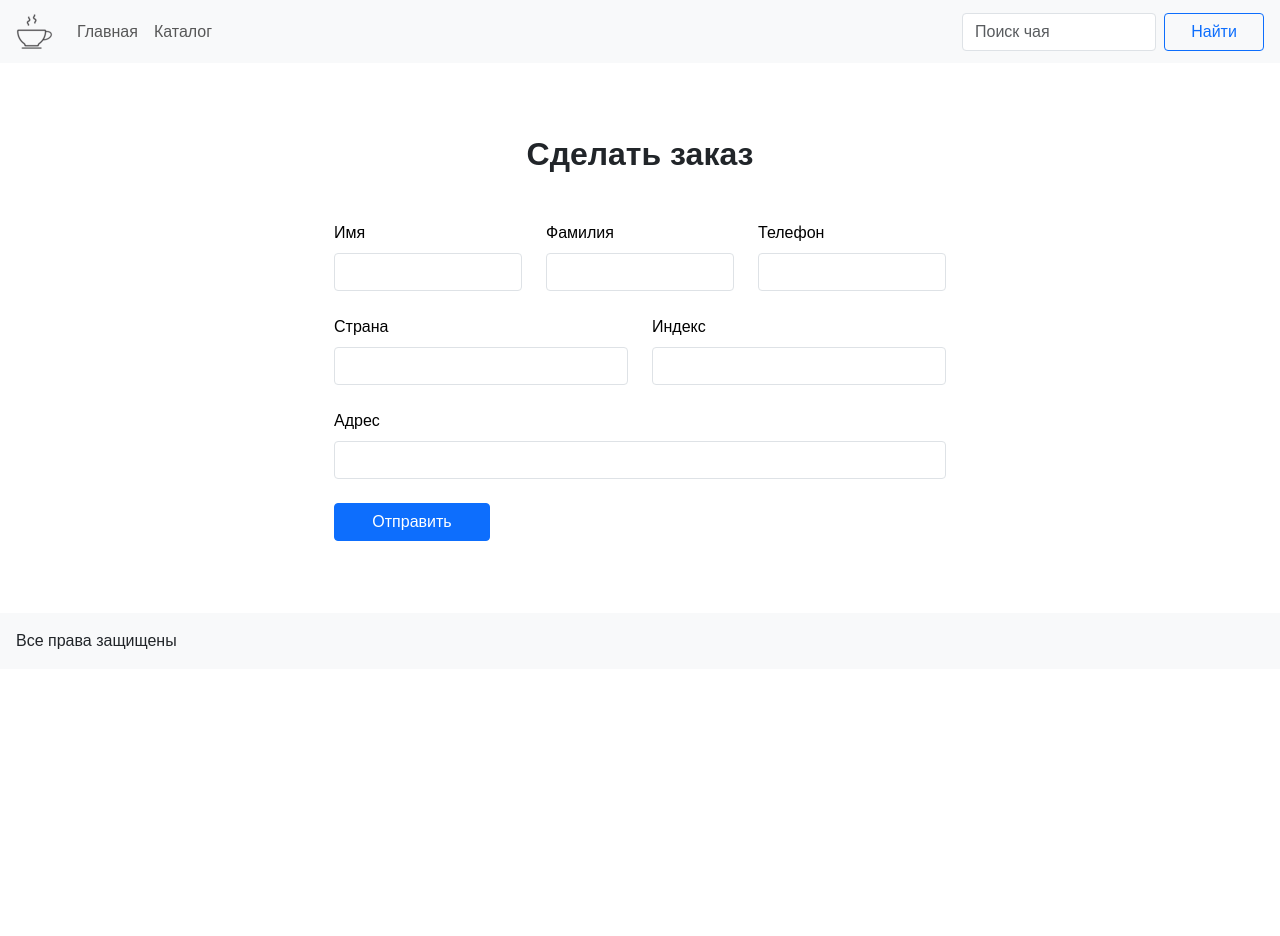
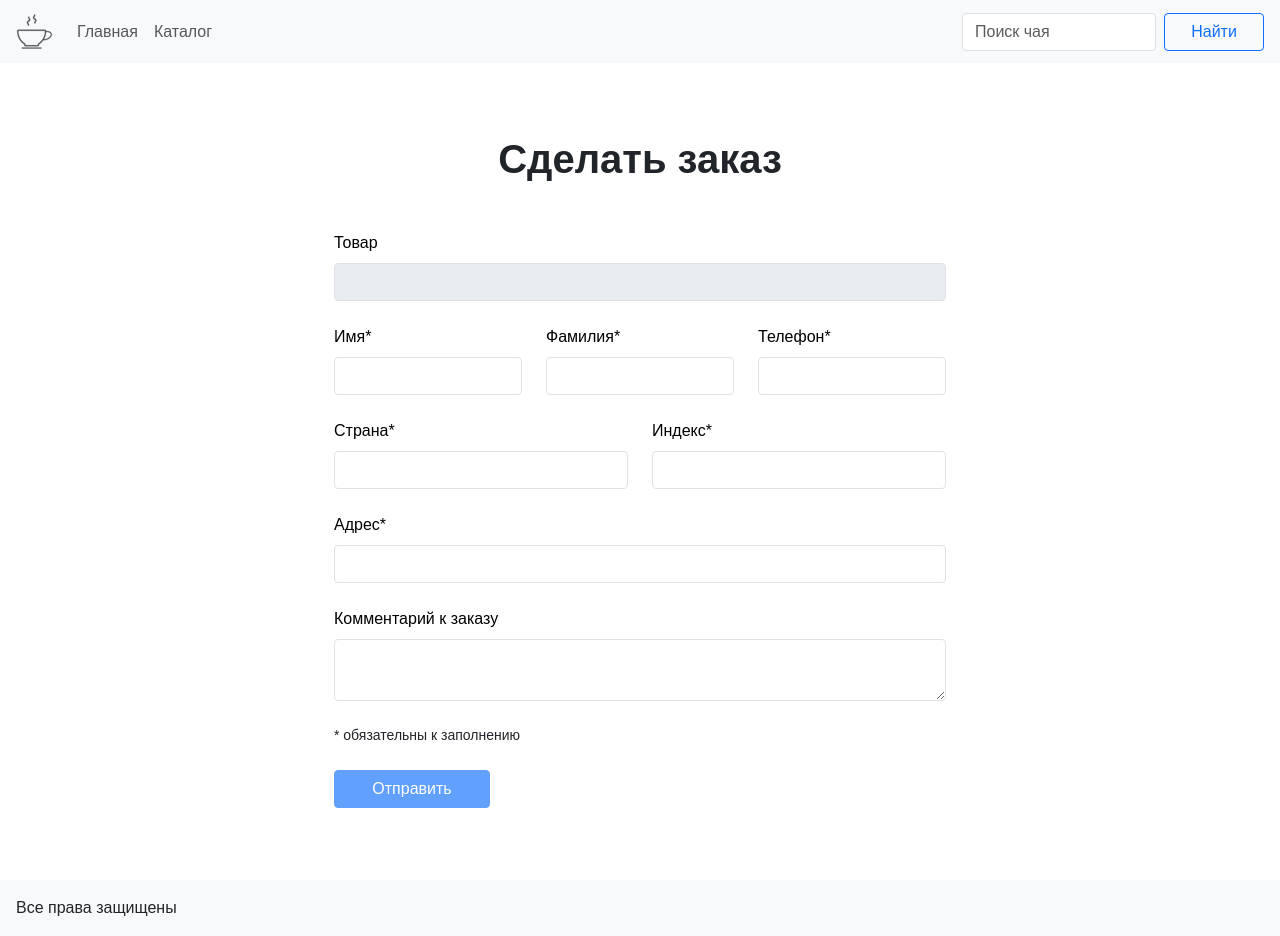
Before and after one commit to AciaKr/tea, an Angular app: page /order in a window 1280 px wide. Before the commit the page ends 800 px from the top, so only its background shows below. Built offline with nearby package versions, Linux system fonts and the light colour scheme.

Commit message:
release order page

```diff
--- a/src/app/app.component.html
+++ b/src/app/app.component.html
@@ -1,6 +1,6 @@
-<div class="container-fluid px-0">
+<div class="container-fluid px-0 wrapper">
   <header-component></header-component>
-  <main class="main">
+  <main class="main flex-grow-1">
     <div class="container-xxl px-0 py-5">
       <router-outlet></router-outlet>
     </div>
--- a/src/app/app.module.ts
+++ b/src/app/app.module.ts
@@ -1,5 +1,7 @@
 import { NgModule } from '@angular/core';
 import { BrowserModule } from '@angular/platform-browser';
+import {HttpClientModule} from "@angular/common/http";
+import {ReactiveFormsModule} from "@angular/forms";
 
 import { AppRoutingModule } from './app-routing.module';
 import { AppComponent } from './app.component';
@@ -9,8 +11,8 @@ import { ProductComponent } from './components/pages/product/product.component';
 import { OrderComponent } from './components/pages/order/order.component';
 import { HeaderComponent } from './components/common/header/header.component';
 import { FooterComponent } from './components/common/footer/footer.component';
-import {HttpClientModule} from "@angular/common/http";
 import { CompressTextPipe } from './pipes/compress-text.pipe';
+
 
 @NgModule({
   declarations: [
@@ -27,6 +29,7 @@ import { CompressTextPipe } from './pipes/compress-text.pipe';
     BrowserModule,
     AppRoutingModule,
     HttpClientModule,
+    ReactiveFormsModule
   ],
   providers: [],
   bootstrap: [AppComponent]
--- a/src/app/components/pages/order/order.component.html
+++ b/src/app/components/pages/order/order.component.html
@@ -1,36 +1,135 @@
-<section class="order py-4 mx-1 wow animate__bounceInUp" id="orderSection">
-  <h2 class="title text-center fw-bold mb-5">Сделать заказ</h2>
-  <form class="order__form row g-4 mx-auto" id="orderForm">
-    <div class="col-md-4">
-      <label for="inputName" class="form-label text-black">Имя</label>
-      <input type="text" class="form-control rounded-1" id="inputName">
+<section class="order py-4 mx-1 wow animate__bounceInUp">
+  <h1 class="title text-center fw-bold mb-5" *ngIf="isActiveForm">Сделать заказ</h1>
+  <form class="order__form row g-4 mx-auto"
+        *ngIf="isActiveForm"
+        [formGroup]="formOrder"
+        novalidate
+        (ngSubmit)="submit()">
+    <div class="col-md-12">
+      <label for="inputProduct" class="form-label text-black">Товар</label>
+      <input type="text"
+             name="product"
+             class="form-control rounded-1"
+             id="inputProduct"
+             formControlName="product"
+             readonly
+      >
     </div>
     <div class="col-md-4">
-      <label for="inputSurname" class="form-label text-black">Фамилия</label>
-      <input type="text" class="form-control rounded-1" id="inputSurname">
+      <label for="inputUserName" class="form-label text-black">Имя*</label>
+      <input type="text"
+             name="name"
+             class="form-control rounded-1"
+             [class]="{'border-danger': _userName?.invalid && (_userName?.touched || _userName?.dirty)}"
+             id="inputUserName"
+             formControlName="userName">
+      <div *ngIf="_userName?.invalid && (_userName?.touched || _userName?.dirty)" class="small text-danger">
+        <div *ngIf="_userName?.errors?.['required']">
+          Не указано имя
+        </div>
+        <div *ngIf="_userName?.errors?.['pattern']">
+          Поле должно содержать только буквы
+        </div>
+      </div>
     </div>
     <div class="col-md-4">
-      <label for="inputPhone" class="form-label text-black">Телефон</label>
-      <input type="text" class="form-control rounded-1" id="inputPhone">
+      <label for="inputLastName" class="form-label text-black">Фамилия*</label>
+      <input type="text"
+             name="lastName"
+             class="form-control rounded-1"
+             [class]="{'border-danger': _lastName?.invalid && (_lastName?.touched || _lastName?.dirty)}"
+             id="inputLastName"
+             formControlName="lastName">
+      <div *ngIf="_lastName?.invalid && (_lastName?.touched || _lastName?.dirty)" class="small text-danger">
+        <div *ngIf="_lastName?.errors?.['required']">
+          Не указана фамилия
+        </div>
+        <div *ngIf="_lastName?.errors?.['pattern']">
+          Поле должно содержать только буквы
+        </div>
+      </div>
     </div>
-    <div class="col-md-6">
-      <label for="inputCountry" class="form-label text-black">Страна</label>
-      <input type="text" class="form-control rounded-1" id="inputCountry">
+    <div class="col-md-4">
+      <label for="inputPhone" class="form-label text-black">Телефон*</label>
+      <input type="text"
+             name="phone"
+             class="form-control rounded-1"
+             [class]="{'border-danger': _phone?.invalid && (_phone?.touched || _phone?.dirty)}"
+             id="inputPhone"
+             formControlName="phone">
+      <div *ngIf="_phone?.invalid && (_phone?.touched || _phone?.dirty)" class="small text-danger">
+        <div *ngIf="_phone?.errors?.['required']">
+          Не указан телефон
+        </div>
+        <div *ngIf="_phone?.errors?.['pattern']">
+          Поле должно содержать 11 цифр
+        </div>
+      </div>
     </div>
-    <div class="col-md-6">
-      <label for="inputIndex" class="form-label text-black">Индекс</label>
-      <input type="text" class="form-control rounded-1" id="inputIndex">
+    <div class="col-md-12 row px-0 mt-0 g-4 mx-auto" formGroupName="addressDetails">
+      <div class="col-md-6">
+        <label for="inputCountry" class="form-label text-black">Страна*</label>
+        <input type="text"
+               name="country"
+               class="form-control rounded-1"
+               [class]="{'border-danger': _country?.invalid && (_country?.touched || _country?.dirty)}"
+               id="inputCountry"
+               formControlName="country">
+        <div *ngIf="_country?.invalid && (_country?.touched || _country?.dirty)" class="small text-danger">
+            Не указана страна
+        </div>
+      </div>
+      <div class="col-md-6">
+        <label for="inputZip" class="form-label text-black">Индекс*</label>
+        <input type="text"
+               name="zip"
+               class="form-control rounded-1"
+               [class]="{'border-danger': _zip?.invalid && (_zip?.touched || _zip?.dirty)}"
+               id="inputZip"
+               formControlName="zip">
+        <div *ngIf="_zip?.invalid && (_zip?.touched || _zip?.dirty)" class="small text-danger">
+          Не указан индекс
+        </div>
+      </div>
+      <div class="col-12">
+        <label for="inputAddress" class="form-label text-black">Адрес*</label>
+        <input type="text"
+               name="address"
+               class="form-control rounded-1"
+               [class]="{'border-danger': _address?.invalid && (_address?.touched || _address?.dirty)}"
+               id="inputAddress"
+               formControlName="address">
+        <div *ngIf="_address?.invalid && (_address?.touched || _address?.dirty)" class="small text-danger">
+          <div *ngIf="_address?.errors?.['required']">
+            Не указан точный адрес
+          </div>
+          <div *ngIf="_address?.errors?.['pattern']">
+            Поле должно содержать только буквы, цифры, пробелы, - и /
+          </div>
+        </div>
+      </div>
     </div>
-    <div class="col-12">
-      <label for="inputAddress" class="form-label text-black">Адрес</label>
-      <input type="text" class="form-control rounded-1" id="inputAddress">
+    <div class="col-md-12">
+      <label for="inputComment" class="form-label text-black">Комментарий к заказу</label>
+      <textarea name="comment"
+                class="form-control rounded-1"
+                id="inputComment"
+                formControlName="comment"
+      ></textarea>
+    </div>
+    <div class="col-md-12 small">
+      * обязательны к заполнению
     </div>
 
     <div class="col-12">
-      <div id="liveAlertPlaceholder"></div>
-      <button type="submit" class="btn btn-primary btn-156 rounded-1 hvr-grow" id="sendOrder">
-        Отправить
+      <div *ngIf="isErrorResponse"  class="alert alert-danger mt-3" role="alert">Произошла ошибка. Попробуйте еще раз.</div>
+      <button type="submit"
+              class="btn btn-primary btn-156 rounded-1 hvr-grow"
+              [disabled]="!formOrder.valid || isSubmitting"
+      >
+        {{ isSubmitting ? 'Отправка...' : 'Отправить' }}
       </button>
     </div>
   </form>
+  <h1 class="title text-center fw-bold text-primary" *ngIf="!isActiveForm">Спасибо за заказ!</h1>
 </section>
--- a/src/app/components/pages/order/order.component.ts
+++ b/src/app/components/pages/order/order.component.ts
@@ -1,4 +1,7 @@
-import { Component, OnInit } from '@angular/core';
+import {Component, OnInit} from '@angular/core';
+import {FormBuilder, FormGroup, Validators} from "@angular/forms";
+import {ProductService} from "../../../services/product.service";
+import {ActivatedRoute, Params, Router} from "@angular/router";
 
 @Component({
   selector: 'order-component',
@@ -6,10 +9,105 @@ import { Component, OnInit } from '@angular/core';
   styleUrls: ['./order.component.scss']
 })
 export class OrderComponent implements OnInit {
+  formOrder!: FormGroup;
+  product: string = "";
+  isActiveForm: boolean = true;
+  isErrorResponse: boolean = false;
+  isSubmitting: boolean = false
 
-  constructor() { }
+  constructor(private formBuilder: FormBuilder,
+              private productService: ProductService,
+              private activatedRoute: ActivatedRoute,
+              private router: Router
+  ) {  }
 
   ngOnInit(): void {
+    this.activatedRoute.queryParams.subscribe((params: Params): void => {
+      this.product = params['product'] || '';
+
+      this.formOrder = this.formBuilder.group({
+        "product": [{value: this.product, disabled: true}],
+        "userName": ["", [Validators.required, Validators.pattern(/^[А-ЯA-zа-яa-z]+$/)]],
+        "lastName": ["", [Validators.required, Validators.pattern(/^[А-ЯA-zа-яa-z]+$/)]],
+        "phone": ["", [Validators.required, Validators.pattern(/^[+]?[0-9]{11}$/)]],
+        "addressDetails": this.formBuilder.group({
+          "country": ["", [Validators.required]],
+          "zip": ["", [Validators.required]],
+          "address": ["", [Validators.required, Validators.pattern(/^[А-ЯA-zа-яa-z0-9\-\/\s]+$/)]],
+        }),
+        "comment": [""],
+      });
+    })
   }
 
+  get _userName() {
+    return this.formOrder.get('userName');
+  }
+
+  get _lastName() {
+    return this.formOrder.get('lastName');
+  }
+
+  get _phone() {
+    return this.formOrder.get('phone');
+  }
+
+  get _country() {
+    return this.formOrder.get('addressDetails')?.get('country');
+  }
+
+  get _zip() {
+    return this.formOrder.get('addressDetails')?.get('zip');
+  }
+
+  get _address() {
+    return this.formOrder.get('addressDetails')?.get('address');
+  }
+
+  get _comment() {
+    return this.formOrder.get('comment');
+  }
+
+  submit(): void {
+    if (this.formOrder.invalid) {
+      this.formOrder.markAllAsTouched();
+      return;
+    }
+
+    this.isSubmitting = true;
+
+    this.productService.createOrder({
+      name: this._userName?.value,
+      last_name: this._lastName?.value,
+      phone: this._phone?.value,
+      country: this._country?.value,
+      zip: this._zip?.value,
+      product: this.product,
+      address: this._address?.value,
+      comment: this._comment?.value,
+    })
+      .subscribe({
+      next: (res: { success: number, message?: string }): void => {
+        if (res.success && !res.message) {
+          this.isActiveForm = false;
+        } else {
+          this.showTemporaryError();
+        }
+      },
+      error: (): void => {
+        this.showTemporaryError();
+      },
+      complete: (): void => {
+        this.isSubmitting = false;
+      }
+    });
+  }
+
+  private showTemporaryError(): void {
+    this.isErrorResponse = true;
+
+    setTimeout(() => {
+      this.isErrorResponse = false;
+    }, 3000);
+  }
 }
--- a/src/app/services/product.service.ts
+++ b/src/app/services/product.service.ts
@@ -1,6 +1,8 @@
 import { Injectable } from '@angular/core';
 import {ProductType} from "../types/product.type";
 import {HttpClient} from "@angular/common/http";
+import {OrderType} from "../types/order.type";
+import {Observable} from "rxjs";
 
 @Injectable({
   providedIn: 'root'
@@ -23,4 +25,8 @@ export class ProductService {
         });
     }
   }
+
+  public createOrder(data: OrderType): Observable<{ success: number }> {
+    return this.http.post<any>('https://testologia.ru/order-tea', data);
+  }
 }
--- a/src/styles.scss
+++ b/src/styles.scss
@@ -1,6 +1,13 @@
 body {
+  min-height: 100vh;
   font-family: Arial, sans-serif !important;
   min-width: 320px !important;
+}
+
+.wrapper {
+  min-height: 100vh;
+  display: flex;
+  flex-direction: column;
 }
 
 .btn.btn-170 {
@@ -114,7 +121,6 @@ body {
   background-color: rgba(0, 0, 0, 0.54);
 }
 
-
 .loader {
   color: #076BFF;
   font-size: 10px;
```
Also changed, not shown: src/app/components/pages/product/product.component.html (+5 -5 lines), src/app/components/pages/product/product.component.ts (+22 -6 lines), src/app/types/order.type.ts (added, +10 -0 lines).
